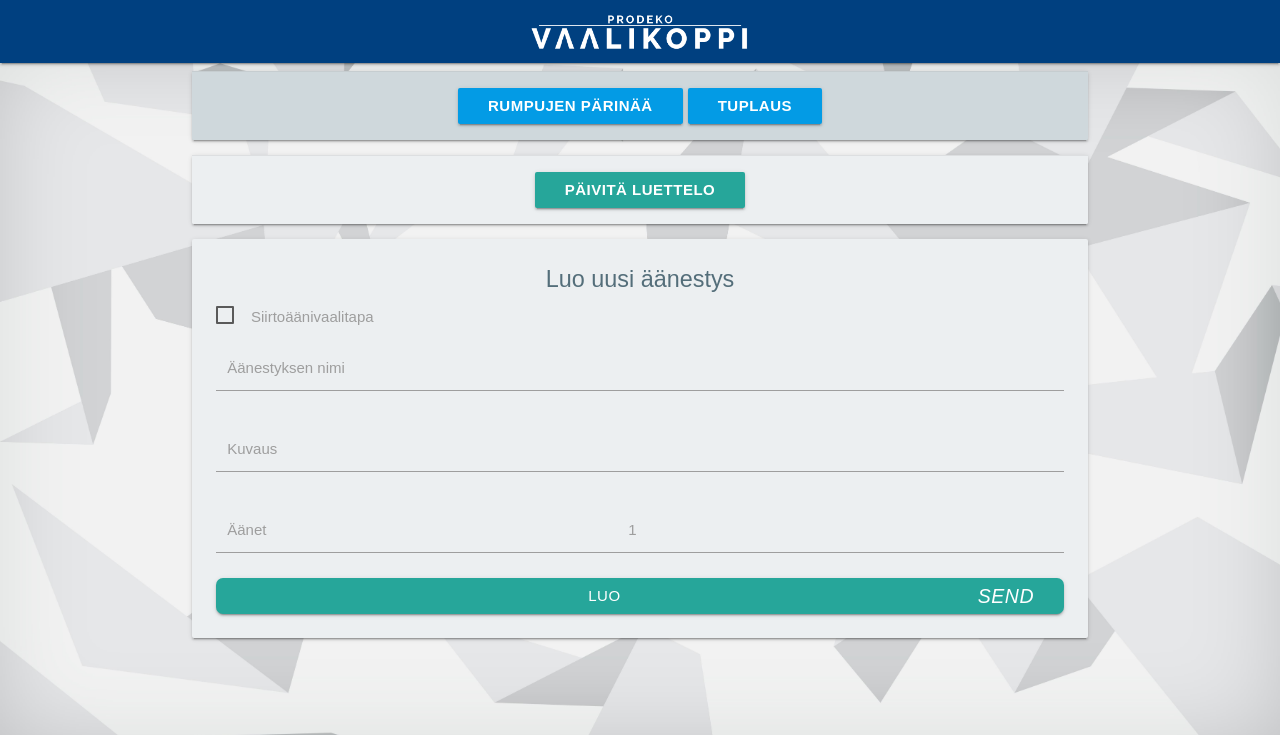
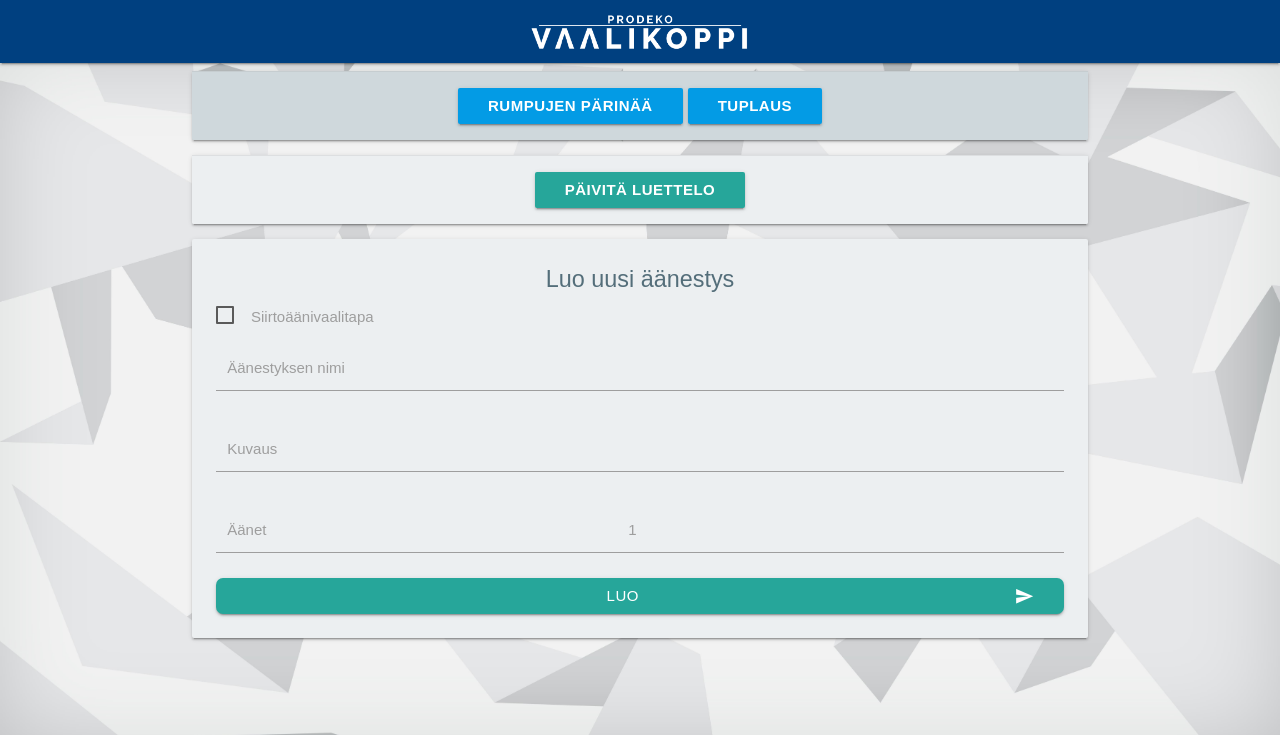
Before and after one commit to Prodeko/vaalikoppi, a Django app: page /vaalikoppi/admin/votings/ in a window 1280 px wide. Shown: the part 65-800 px from the top of the page. Run offline with Django 3.2, Linux system fonts and the light colour scheme; the visitor is signed in with stand-in values (Sample User, id 1); data that the repository does not hold is empty; some libraries are stand-ins or nearby versions.

Commit message:
Fix material icons

```diff
--- a/vaalikoppi/templates/base.html
+++ b/vaalikoppi/templates/base.html
@@ -9,6 +9,7 @@
         <title>{% block title %}Prodeko Vaalikoppi{% endblock %}</title>
         <link href="{% static 'css/materialize.min.css' %}" rel="stylesheet">
         <link href="{% static 'css/materialize.css' %}" rel="stylesheet">
+        <link href="https://fonts.googleapis.com/icon?family=Material+Icons" rel="stylesheet">
         <link href="{% static 'css/custom.css' %}{% if nocache_rand %}?rand={{ nocache_rand }}{% endif %}" rel="stylesheet">
 
 		<script type="text/javascript" src="https://code.jquery.com/jquery-3.2.1.min.js"></script>
```
